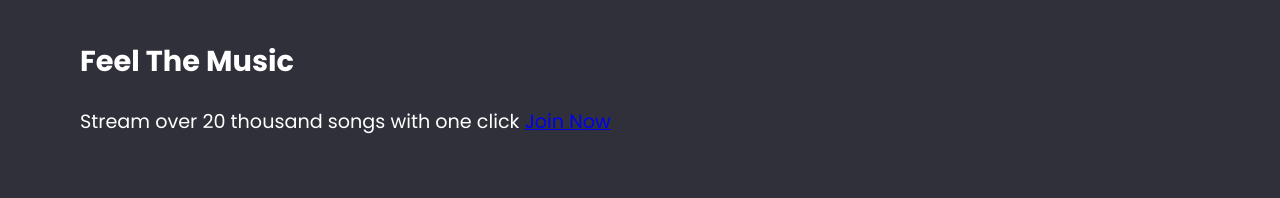
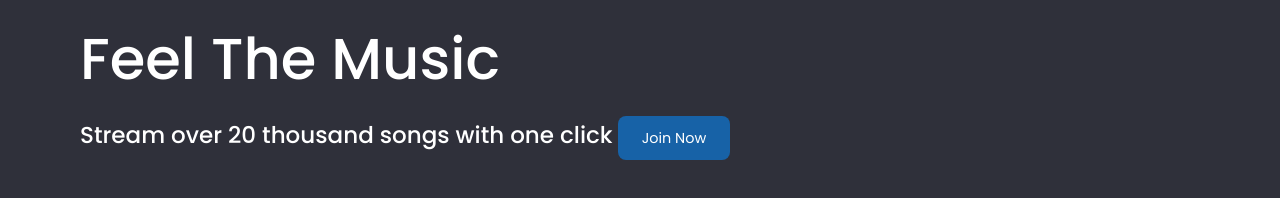
Before and after one commit to Geachie/Soundwave-project, a plain HTML site: page index.html in a window 1280 px wide. Shown: the part 164-362 px from the top of the page. Drawn offline with Linux system fonts and the light colour scheme.

Commit message:
add styles.css styles

```diff
--- a/styles.css
+++ b/styles.css
@@ -67,3 +67,25 @@ body {
   margin: 0 auto;
   padding: 40px;
 }
+
+.title {
+  font-weight: 500;
+  font-size: 3em;
+  margin-bottom: 1rem;
+  margin-top: 0;
+}
+
+.subtitle {
+  font-weight: 500;
+  font-size: 1.2em;
+  margin-bottom: 2rem;
+}
+
+.btn {
+  color: white;
+  background-color: #1762a7;
+  padding: 0.75rem 1.5rem;
+  text-decoration: none;
+  border-radius: 0.5rem;
+  font-size: 0.9rem;
+}
```
